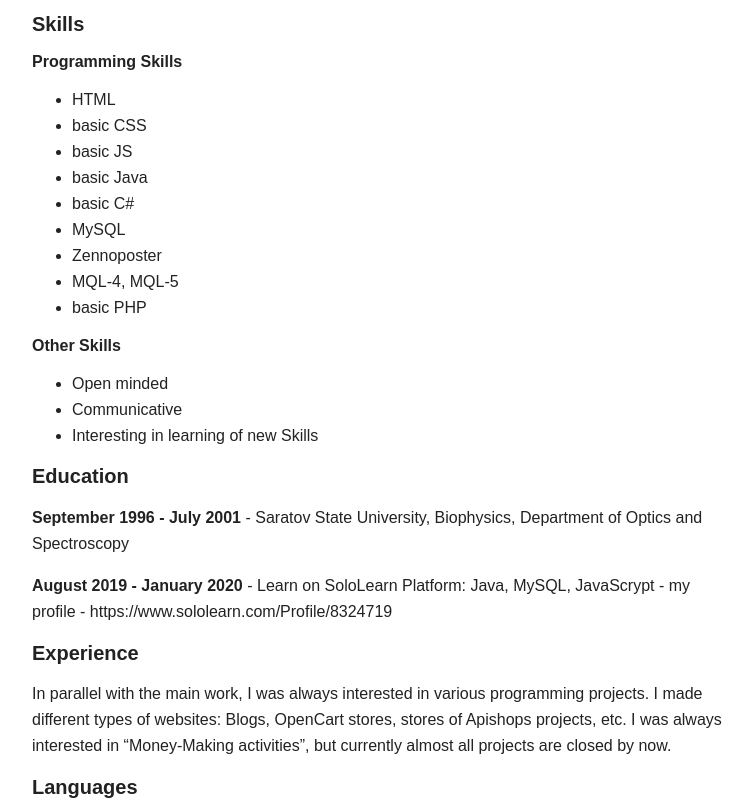
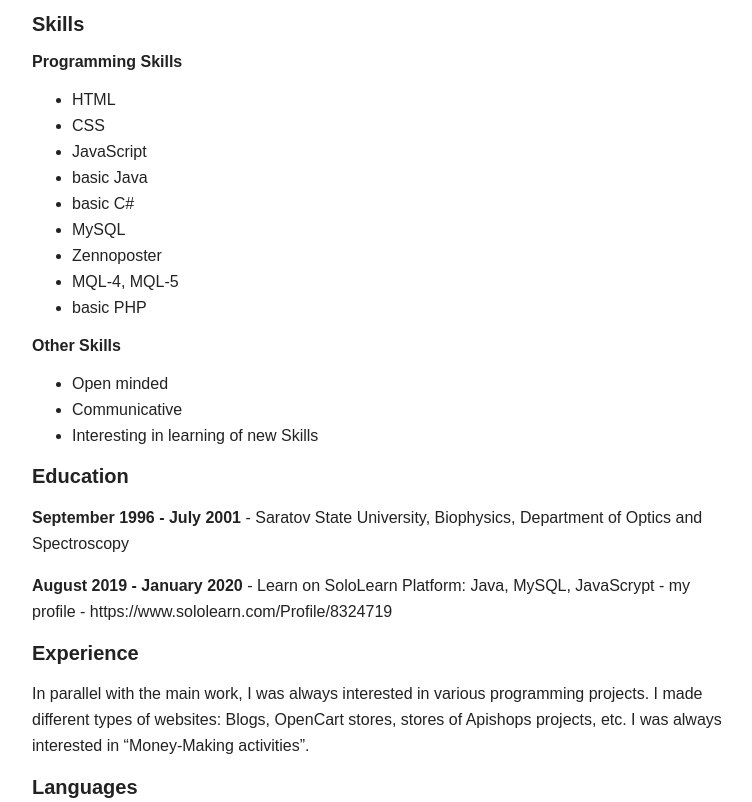
Before and after one commit to AndreiMedvedevSaratov/RS__School__CV, a plain HTML site: page index.html in a window 1280 px wide. Shown: the part 1048-1850 px from the top of the page, without its empty margins (258-1010 px from the left). Drawn offline with Linux system fonts and the light colour scheme.

Commit message:
feat: update index.html

```diff
--- a/index.html
+++ b/index.html
@@ -1,10 +1,12 @@
 <!DOCTYPE html>
 <html lang="ru">
+
 <head>
   <meta charset="utf-8">
   <link rel="stylesheet" href="style.css">
   <title>Andrei Medvedev</title>
 </head>
+
 <body>
   <header>
     <h1 class="page-title">Andrei Medvedev</h1>
@@ -33,8 +35,8 @@
       <h2 class="smaller">Programming Skills</h2>
       <ul>
         <li>HTML</li>
-                <li>basic CSS</li>
-                <li>basic JS</li>
+        <li>CSS</li>
+        <li>JavaScript</li>
         <li>basic Java</li>
         <li>basic C#</li>
         <li>MySQL</li>
@@ -59,8 +61,7 @@
       <p>In parallel with the main work, I was always interested in various programming
         projects. I made different types of websites: Blogs, OpenCart stores,
         stores of Apishops projects, etc. I was always interested
-                in “Money-Making activities”, but currently almost
-                all projects are closed by now.
+        in “Money-Making activities”.
       </p>
       <h2>Languages</h2>
       <p>English - Upper-Intermediate (B2). I learned English in school, in University.
@@ -74,4 +75,5 @@
     </section>
   </main>
 </body>
+
 </html>
```
Lines whose indentation alone changed are shown as unchanged.
